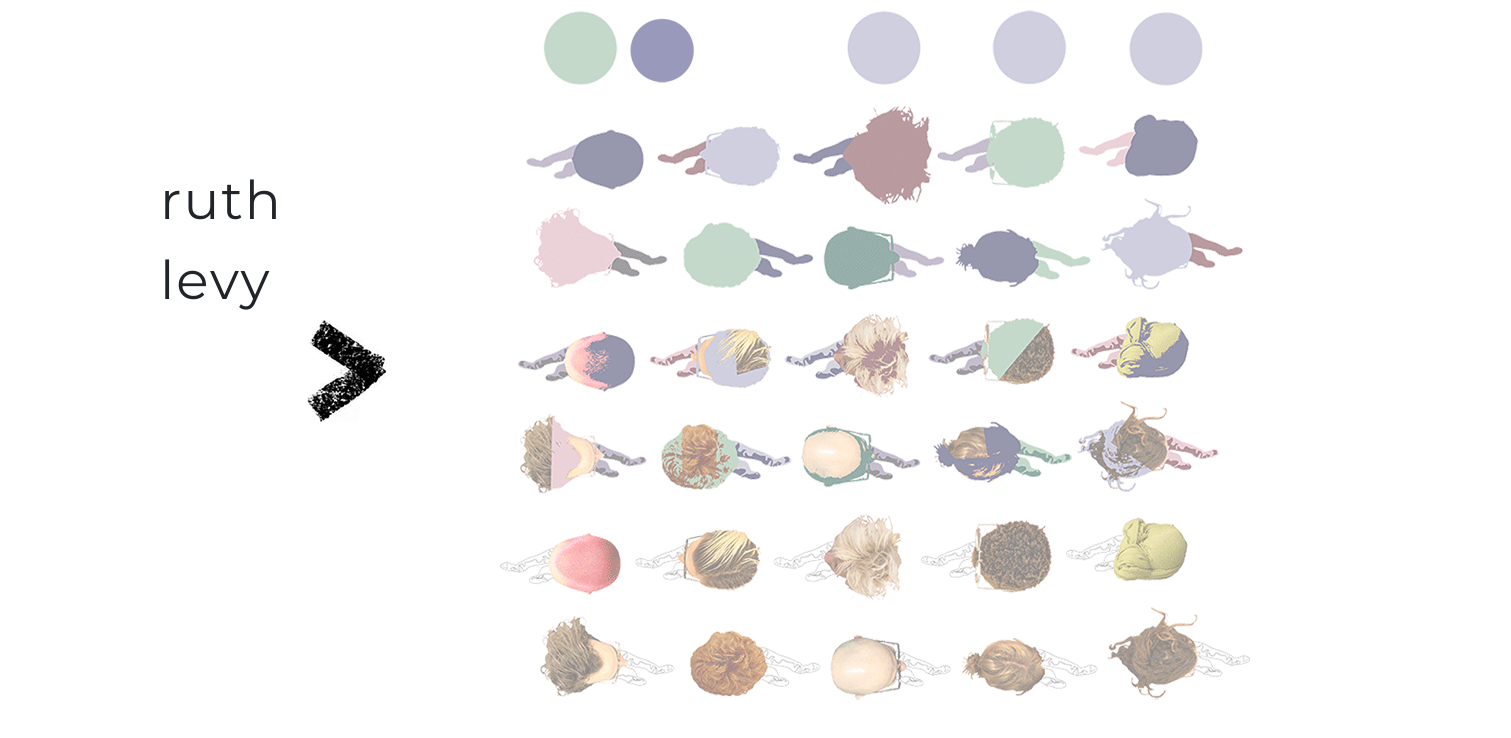
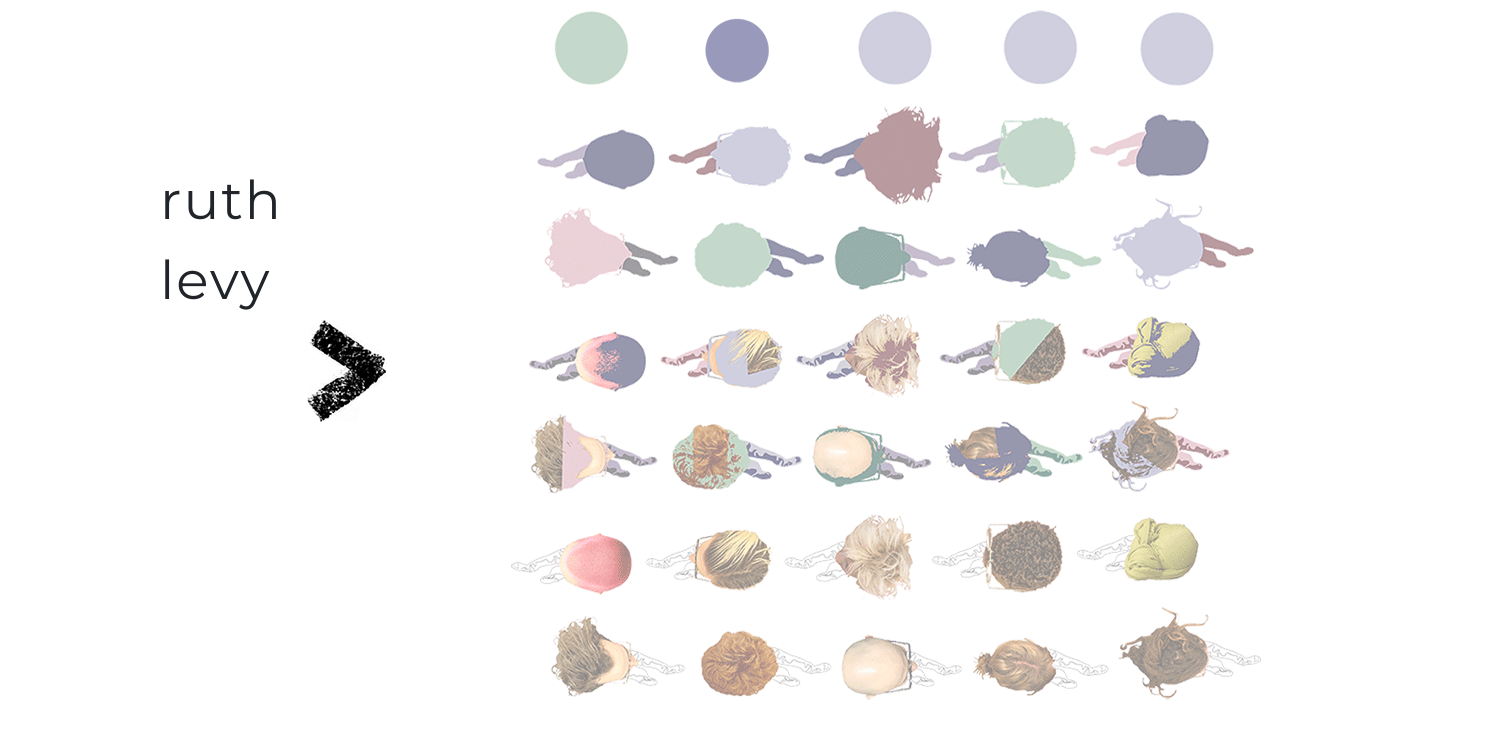
Before and after one commit to Rulevy/Rulevy.github.io, a plain HTML site: page index.html in a window 1280 px wide. Shown: the whole page, 1511 px wide, since content can reach past the window. Drawn offline with Linux system fonts and the light colour scheme.

Commit message:
maybemaybe

```diff
--- a/index.html
+++ b/index.html
@@ -45,11 +45,11 @@ function MM_swapImage() { //v3.0
 <div class="container-fluid">
 
   <div id="holdr">
-	     <div id="nofade"><img src="images/purplesmall.png" width="125" height="110" alt=""/></div>
+	  <div id="holddots">
 	 <div id="dots"><img src="images/homOP.png" width="780" height="741" alt=""/>
-
-
+		   <div id="nofade"><img src="images/purplesmall.png" width="125" height="110" alt=""/></div>
 		 </div>
+		  </div>
 
 	<div id="ruth">ruth levy</div>
 	<div id="arrow"><a href="2navigation.html" onMouseOut="MM_swapImgRestore()" onMouseOver="MM_swapImage('Image2','','images/arrowclicked.png',1)"><img src="images/ARRow.png" width="80" height="102" id="Image2"></a></div>
--- a/swag.css
+++ b/swag.css
@@ -17,7 +17,7 @@
 #holdr {
     width: 1012px;
     height: 800px;
-    margin-left: auto;
+    margin-left: 39%;
     margin-right: auto;
 }
 #arrow {
@@ -36,11 +36,15 @@
 #dots {
     opacity: 1;
     animation: fadeIn 2s ease;
-    /*    margin-top: -357px;*/
-    margin-left: 35%;
     margin-top: 10px;
     width: 850px;
 }
+#holddots {
+    width: 850px;
+    margin-left: 0%;
+}
+
+
 @keyframes fadeIn{
   0%{
     opacity: 0;
@@ -230,7 +234,7 @@
     height: 78px;
     position: absolute;
     margin-top: 0.9%;
-    margin-left: 38%;
+    left: 52.8%;
 }
 
 #email {
@@ -249,9 +253,9 @@
     width: 125px;
     height: 119px;
     top: -10px;
-    position: fixed;
-    margin-left: 36.5%;
+    position: absolute;
     margin-top: 0.7%;
+    margin-left: 177px;
 }
 #holdruthlevy{
 	 width: 300px;
```
